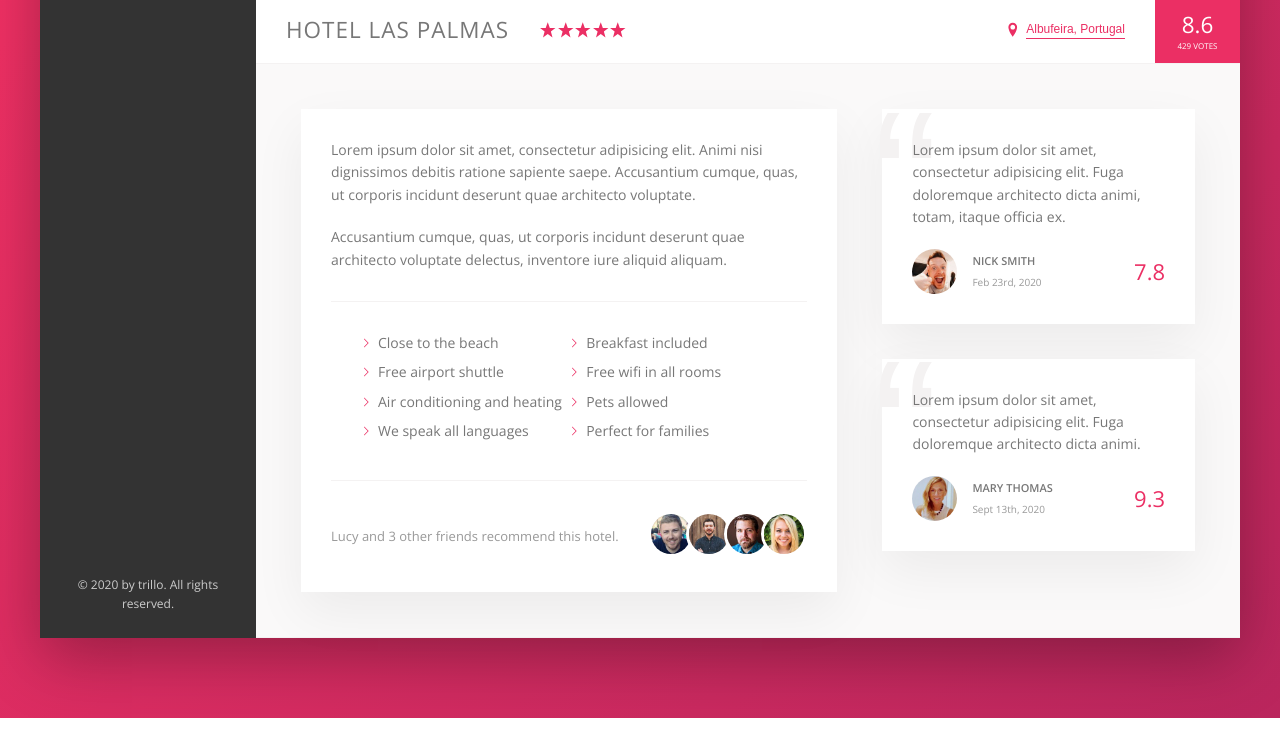
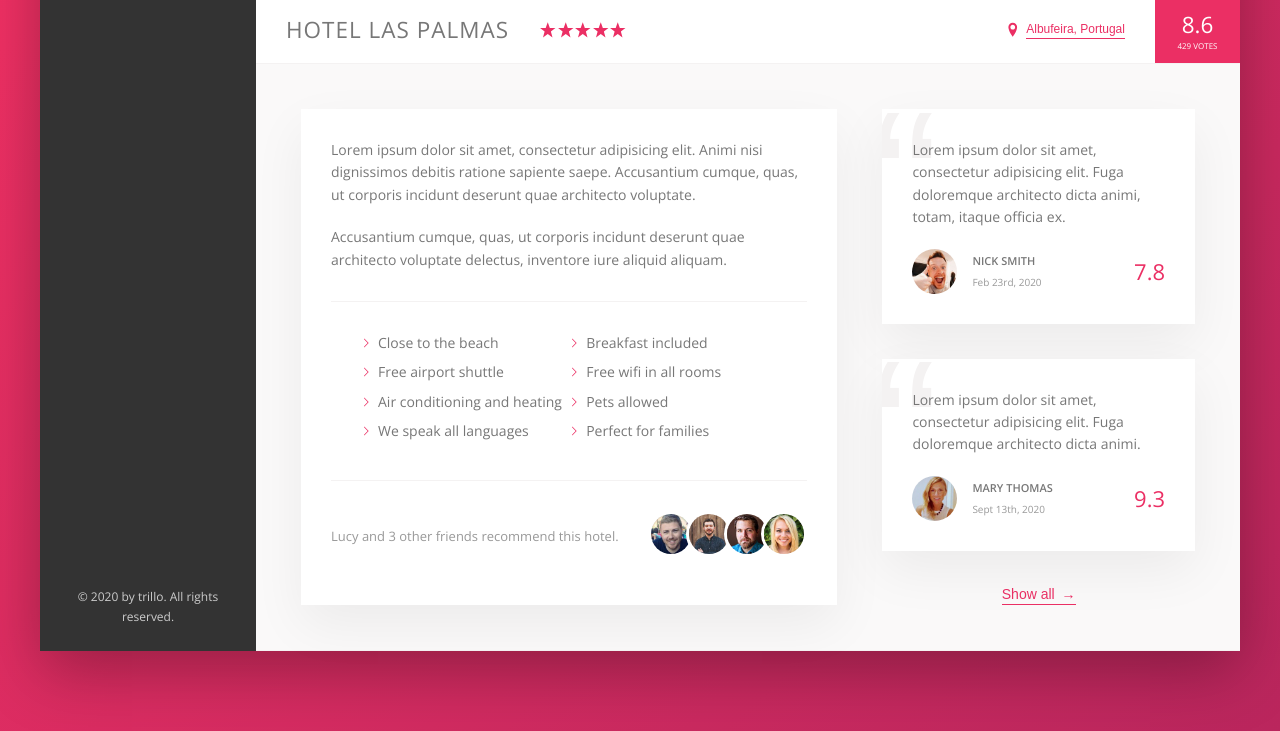
Before and after one commit to simotae14/Trello, a website: page index.html in a window 1280 px wide. Shown: the part 538-1269 px from the top of the page. Drawn offline with nearby package versions, Linux system fonts and the light colour scheme.

Commit message:
create an inline button with  some effects

```diff
--- a/index.html
+++ b/index.html
@@ -206,6 +206,9 @@
                                     </div>
                                 </figcaption>
                             </figure>
+                            <button class="btn-inline">
+                                Show all <span>&rarr;</span>
+                            </button>
                         </div>
                     </div>
                 </main>
--- a/sass/_components.scss
+++ b/sass/_components.scss
@@ -241,8 +241,16 @@
   cursor: pointer;
   transition: all .2s;
 
+  & span {
+    margin-left: 3px;
+    transition: margin-left .2s;
+  }
+
   &:hover {
     color: var(--color-grey-dark-1);
+    span {
+      margin-left: 8px;
+    }
   }
 
   &:focus {
@@ -346,6 +354,7 @@
   padding: 3rem;
   margin-bottom: 3.5rem;
   position: relative;
+  overflow: hidden;
   &__text {
     z-index: 10;
     margin-bottom: 2rem;
--- a/sass/_layout.scss
+++ b/sass/_layout.scss
@@ -52,4 +52,7 @@
 
 .user-reviews {
   flex: 1;
+  display: flex;
+  flex-direction: column;
+  align-items: center;
 }
```
Also changed, not shown: css/style.css.
